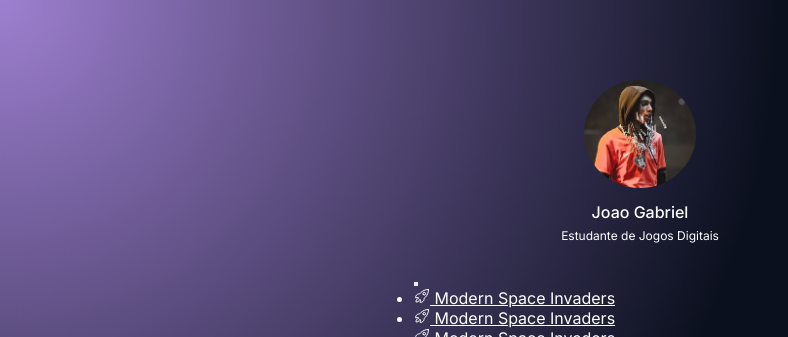
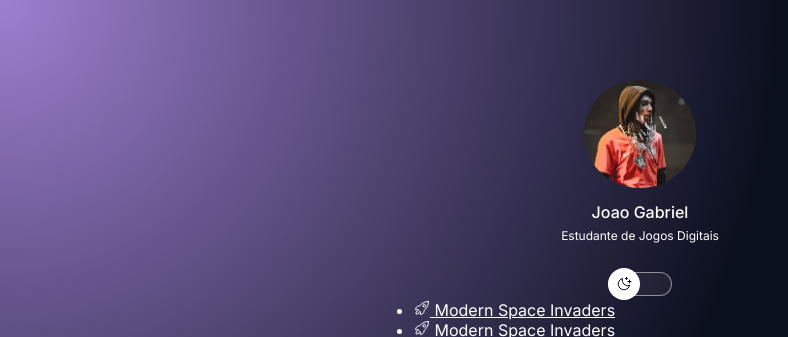
Before and after one commit to jacazada7/links-portifolio, a plain HTML site: page index.html in a window 1280 px wide. Shown: the top 337 px of the page, without its empty margins (0-788 px from the left). Drawn offline with nearby package versions, Linux system fonts and the light colour scheme.

Commit message:
add switch styles

```diff
--- a/style.css
+++ b/style.css
@@ -62,3 +62,41 @@ body * {
 }
 
 /*Switch*/
+#switch {
+  position: relative;
+  width: 64px;
+  margin: 4px auto;
+}
+
+#switch button{
+  width: 32px;
+  height: 32px;
+  background:white var(--switch-bg-url) no-repeat center;
+  border-radius: 50%;
+  border: 0;
+
+  position: absolute;
+  top: 50%;
+  left: 0;
+  z-index: 1;
+  transform: translateY(-50%);
+  animation: slide-back 0.2s;
+}
+
+.light #switch button {
+  animation: slide-in 0.2;
+}
+#switch button:hover {
+  outline: 8px solid var(--hightlight-color);
+}
+
+#switch span {
+  display: block;
+  width: 64px;
+  height: 24px;
+  background: var(--surface-color);
+  border: 1px solid var(--stroke-color);
+  backdrop-filter: blur(4px);
+  -webkit-backdrop-filter: blur(4px);
+  border-radius: 9999px;
+}
```
